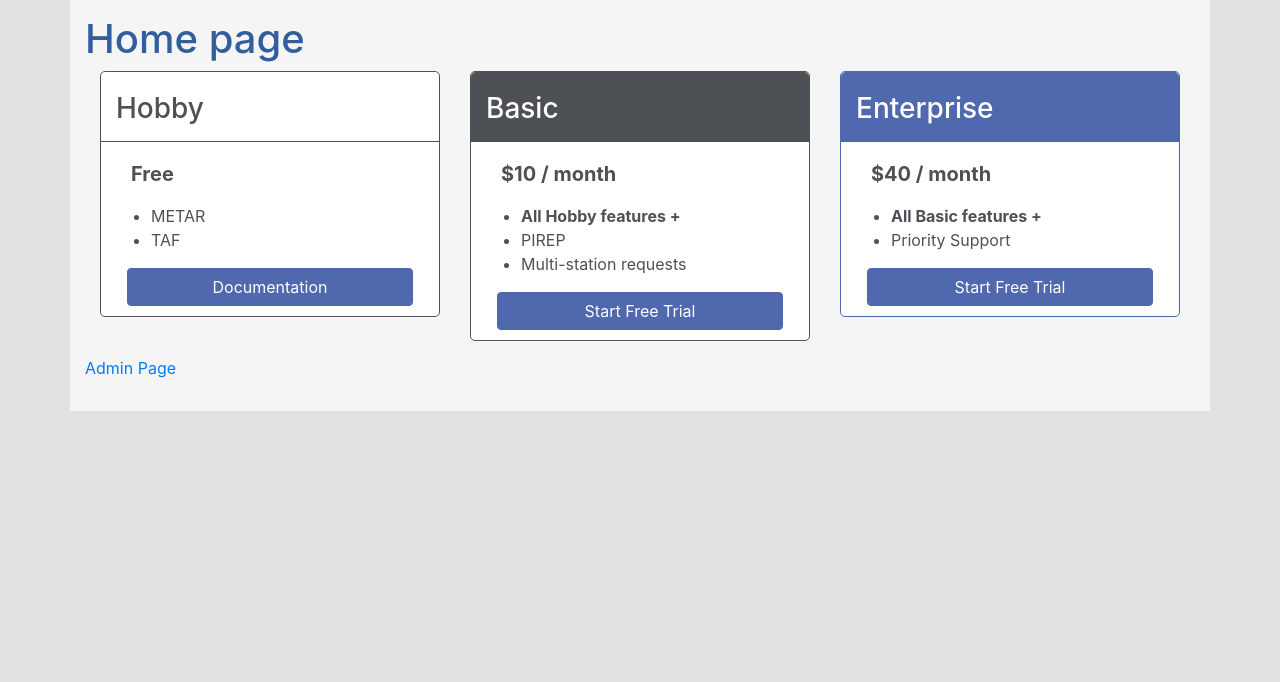
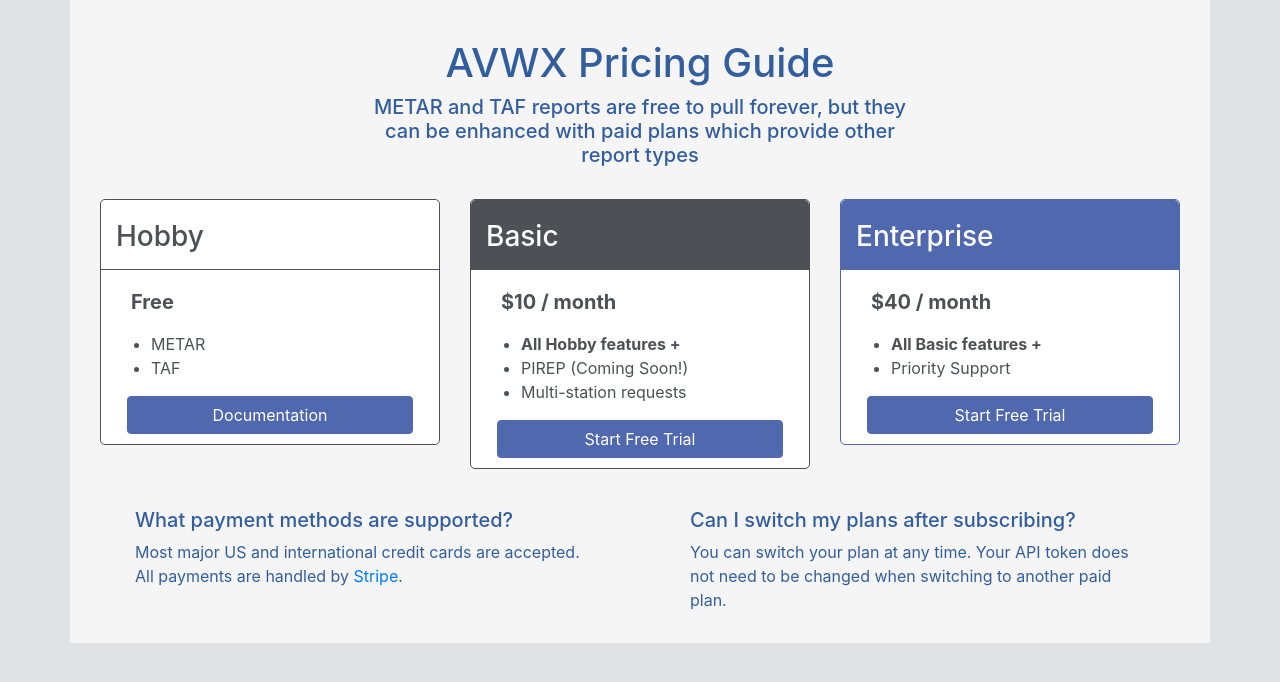
Before and after one commit to avwx-rest/avwx-account, a Flask app: template avwx_account/templates/index.html in a window 1280 px wide. Shown: the part 39-721 px from the top of the page. Run offline with Flask 2, Linux system fonts and the light colour scheme; the template is opened without the code that fills it, so the values that code supplies are empty; some libraries are stand-ins or nearby versions.

Commit message:
Implement account delete, fix message display

```diff
--- a/avwx_account/models.py
+++ b/avwx_account/models.py
@@ -35,14 +35,15 @@ class User(db.Model, UserMixin):
     def __hash__(self):
         return hash(self.email)
 
-    def new_token(self):
+    def new_token(self) -> bool:
         """
         Generate a new API token
         """
         if self.customer_id and self.subscription_id:
             self.apitoken = token_urlsafe(32)
             self.active_token = True
-            db.session.commit()
+            return True
+        return False
 
     def clear_token(self):
         """
@@ -50,7 +51,6 @@ class User(db.Model, UserMixin):
         """
         self.apitoken = None
         self.active_token = False
-        db.session.commit()
 
 class Role(db.Model):
     id = db.Column(db.Integer(), primary_key=True)
--- a/avwx_account/payment.py
+++ b/avwx_account/payment.py
@@ -70,12 +70,13 @@ def cancel_subscription() -> bool:
     Cancel a subscription
     """
     sid = current_user.subscription_id
-    if not sid:
-        return False
-    subscription = stripe.Subscription.retrieve(sid)
-    subscription.delete()
-    customer = stripe.Customer.retrieve(current_user.customer_id)
-    customer.delete()
+    if sid:
+        subscription = stripe.Subscription.retrieve(sid)
+        subscription.delete()
+    cid = current_user.subscription_id
+    if cid:
+        customer = stripe.Customer.retrieve(cid)
+        customer.delete()
     current_user.customer_id = None
     current_user.subscription_id = None
     current_user.plan = None
--- a/avwx_account/templates/cancel.html
+++ b/avwx_account/templates/cancel.html
@@ -4,7 +4,7 @@
 <h1>Cancel Subscription</h1>
 <p>Are you sure you want to cancel your subscription to AVWX?</p>
 <ul>
-    <li>Your API token will be deleted immediately</li>
+    <li>Your API token will be deleted <b>immediately</b></li>
 </ul>
 <form action="{{ url_for('cancel') }}" method="POST">
     <input class="btn btn-danger" type="submit" value="Cancel">
--- a/avwx_account/templates/change.html
+++ b/avwx_account/templates/change.html
@@ -4,9 +4,9 @@
 <h1>Change Subscription</h1>
 <p>Are you sure you want to {{ change_type }} your plan from {{ old_plan }} to {{ new_plan }}?</p>
 <ul>
-    <li>Your monthly charge will {{ 'increase' if change_type == 'upgrade' else 'decrease' }} to ${{ new_plan_price }}/month</li>
-    <li>Your card will be charged with the new ammount immediately</li>
-    <li>Your API token does not need to be updated</li>
+    <li>Your monthly charge will {{ 'increase' if change_type == 'upgrade' else 'decrease' }} to <b>${{ new_plan_price }}/month</b></li>
+    <li>Your card will be charged with the new ammount <b>immediately</b></li>
+    <li>Your API token <b>does not</b> need to be updated</li>
 </ul>
 <form action="{{ url_for('change', plan=new_plan) }}" method="POST">
     <input class="btn btn-primary" type="submit" value="Change Subscription">
--- a/avwx_account/templates/include/plans.html
+++ b/avwx_account/templates/include/plans.html
@@ -26,7 +26,7 @@
                     <h5><b>$10 / month</b></h5>
                     <ul>
                         <li><b>All Hobby features +</b></li>
-                        <li>PIREP</li>
+                        <li>PIREP (Coming Soon!)</li>
                         <li>Multi-station requests</li>
                     </ul>
                     <div class="text-center">
--- a/avwx_account/templates/index.html
+++ b/avwx_account/templates/index.html
@@ -2,10 +2,34 @@
 
 {% block headers %}
 <link rel="stylesheet" href="{{ url_for('static', filename='css/plans.css') }}">
+<style>
+.faq > div {
+    padding: 0px 50px;
+}
+</style>
 {% endblock %}
 
 {% block content %}
-<h1>Home page</h1>
+<br/>
+<div class="row text-center">
+    <div class="col-lg-6 offset-lg-3 col-md-8 offset-md-2">
+        <h1>AVWX Pricing Guide</h1>
+        <h5>METAR and TAF reports are free to pull forever, but they can be enhanced with paid plans which provide other report types</h5>
+    </div>
+</div>
+<br/>
 {% include 'include/plans.html' %}
-<p><a href={{ url_for('admin.index') }}>Admin Page</a></p>
+<br/>
+<div class="container">
+    <div class="row faq">
+        <div class="col-md-6">
+            <h5>What payment methods are supported?</h5>
+            <p>Most major US and international credit cards are accepted. All payments are handled by <a href="https://stripe.com/">Stripe</a>.</p>
+        </div>
+        <div class="col-md-6">
+            <h5>Can I switch my plans after subscribing?</h5>
+            <p>You can switch your plan at any time. Your API token does not need to be changed when switching to another paid plan.</p>
+        </div>
+    </div>
+</div>
 {% endblock %}
--- a/avwx_account/templates/manage.html
+++ b/avwx_account/templates/manage.html
@@ -14,6 +14,7 @@
                 {% if plan %}
                 <a href="{{ url_for('cancel') }}" class="btn btn-danger" role="button"><i class="fas fa-ban"></i> Cancel Subscription</a>
                 {% endif %}
+                <a href="{{ url_for('delete_account') }}" class="btn btn-danger" role="button"><i class="far fa-trash-alt"></i> Delete Account</a>
             </div>
         </div>
         <div class="col-md-8 col-sm-6">
--- a/avwx_account/templates/success.html
+++ /dev/null
@@ -1,6 +0,0 @@
-{% extends 'base.html' %}
-
-{% block content %}
-<h1>Success!</h1>
-<p>Click <a href="{{ url_for('manage') }}">here</a> to go back to the management page.</p>
-{% endblock %}
--- a/avwx_account/views.py
+++ b/avwx_account/views.py
@@ -3,9 +3,10 @@ avwx_account.views - App routing and view logic
 """
 
 from flask import flash, redirect, render_template, request
+from flask_login import logout_user
 from flask_user import login_required, current_user
-from avwx_account import app, payment
-from avwx_account.models import User
+from avwx_account import app, db, payment
+# from avwx_account.models import User
 
 @app.route('/')
 def home():
@@ -18,13 +19,32 @@ def manage():
         plan=current_user.plan,
     )
 
+@app.route('/delete_account', methods=['GET', 'POST'])
+@login_required
+def delete_account():
+    email = ''
+    if request.method == 'POST':
+        email = request.form['email']
+        if email == current_user.email:
+            payment.cancel_subscription()
+            db.session.delete(current_user)
+            db.session.commit()
+            logout_user()
+            flash('Your account has been deleted', 'success')
+            return redirect('')
+        else:
+            flash('Email does not match', 'error')
+    return render_template('delete_account.html',
+        form_email=email,
+    )
+
 # Payment management
 
 @app.route('/activate/<plan>', methods=['GET', 'POST'])
 @login_required
 def activate(plan: str):
     if current_user.plan:
-        flash('You are already subscribed to AVWX')
+        flash('You are already subscribed to AVWX', 'info')
         return redirect('manage')
     try:
         plan_data = payment.PLANS[plan]
@@ -32,7 +52,8 @@ def activate(plan: str):
         return redirect('home')
     if request.method == 'POST':
         payment.new_subscription(plan, request.form['stripeToken'])
-        return redirect('success')
+        flash(f'Your {plan} plan is now active. Thank you for supporting AVWX. You can now generate your API token', 'success')
+        return redirect('manage')
     else:
         return render_template('activate.html',
             stripe_key=app.config['STRIPE_PUB_KEY'],
@@ -43,11 +64,6 @@ def activate(plan: str):
             email=current_user.email,
         )
 
-@app.route('/success')
-@login_required
-def success():
-    return render_template('success.html')
-
 @app.route('/change/<plan>', methods=['GET', 'POST'])
 @login_required
 def change(plan: str):
@@ -55,12 +71,16 @@ def change(plan: str):
         plan_data = payment.PLANS[plan]
     except KeyError:
         return redirect('home')
-    if current_user.plan == plan:
-        flash(f'You are already subscribed to the {plan} plan')
+    if not current_user.plan:
+        flash('You currently do not subscribe to a plan', 'info')
+        return redirect('manage')
+    elif current_user.plan == plan:
+        flash(f'You are already subscribed to the {plan} plan', 'info')
         return redirect('manage')
     if request.method == 'POST':
         payment.change_subscription(plan)
-        return redirect('success')
+        flash(f'Your {plan} plan is now active. Thank you for your continued support!', 'success')
+        return redirect('manage')
     return render_template('change.html',
         old_plan=current_user.plan,
         new_plan=plan,
@@ -72,12 +92,14 @@ def change(plan: str):
 @login_required
 def cancel():
     if not current_user.plan:
-        flash('You currently do not subscribe to a plan')
+        flash('You currently do not subscribe to a plan', 'info')
         return redirect('manage')
     if request.method == 'POST':
         payment.cancel_subscription()
         current_user.clear_token()
-        return redirect('success')
+        db.session.commit()
+        flash('Your plan to AVWX has been cancelled', 'success')
+        return redirect('manage')
     return render_template('cancel.html')
 
 # Token management
@@ -85,14 +107,20 @@ def cancel():
 @app.route('/token')
 @login_required
 def generate_token():
-    current_user.new_token()
+    if current_user.apitoken and not current_user.active_token:
+        flash("Your API token has been disabled. Contact michael@mdupont.com", 'error')
+    elif current_user.new_token():
+        db.session.commit()
+        flash('Your new API token is now active', 'success')
+    else:
+        flash('Your API token could not be generated. Do you have an active subscription?', 'error')
     return redirect('manage')
 
-@app.route('/token/<token>')
-def verify_token(token):
-    user = User.query.filter_by(apitoken=token).first()
-    if user:
-        if user.active_token:
-            return 'Valid token'
-        return 'Token is not active'
-    return 'Invalid token'
+# @app.route('/token/<token>')
+# def verify_token(token):
+#     user = User.query.filter_by(apitoken=token).first()
+#     if user:
+#         if user.active_token:
+#             return 'Valid token'
+#         return 'Token is not active'
+#     return 'Invalid token'
```
Also changed, not shown: avwx_account/templates/delete_account.html (added, +15 -0 lines).
